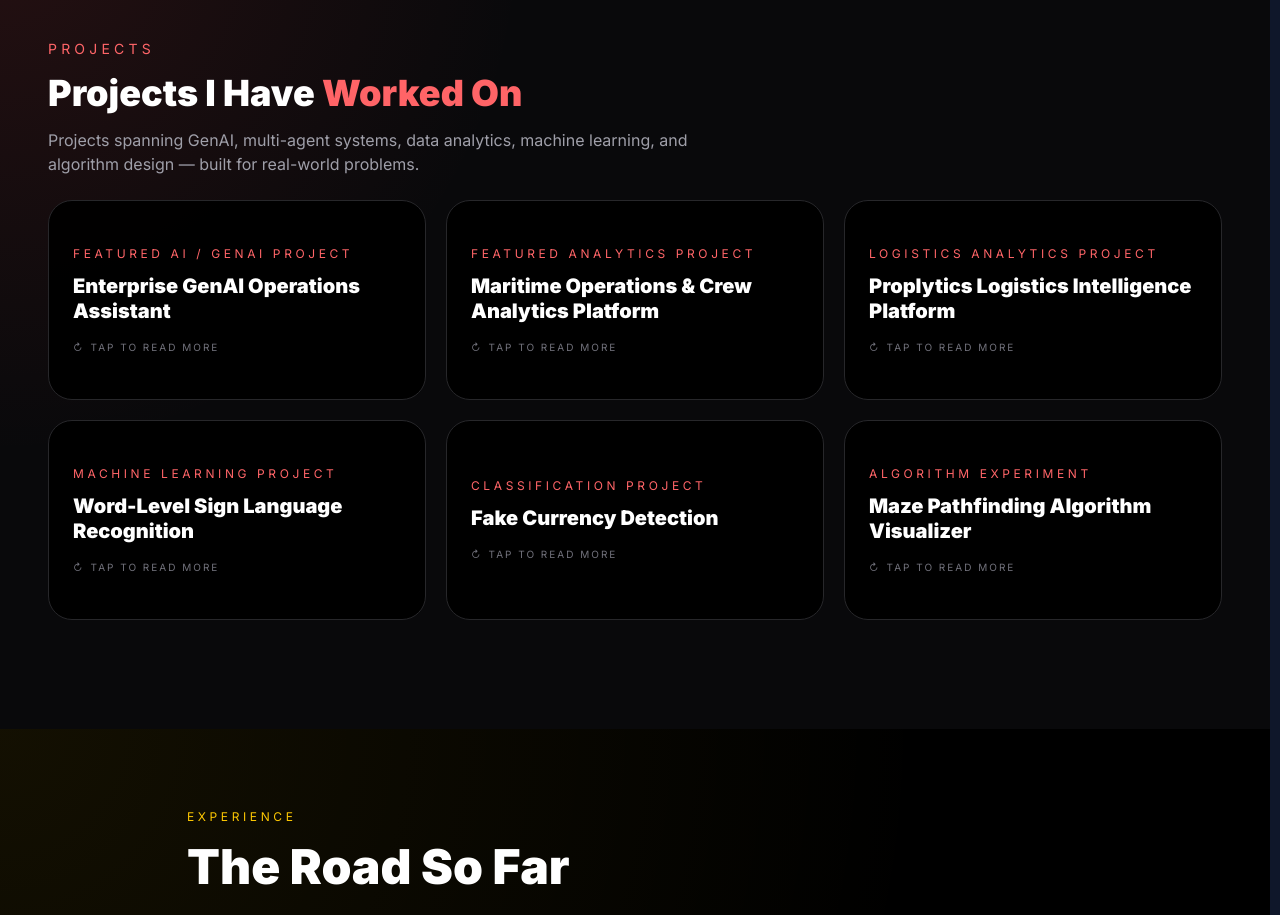
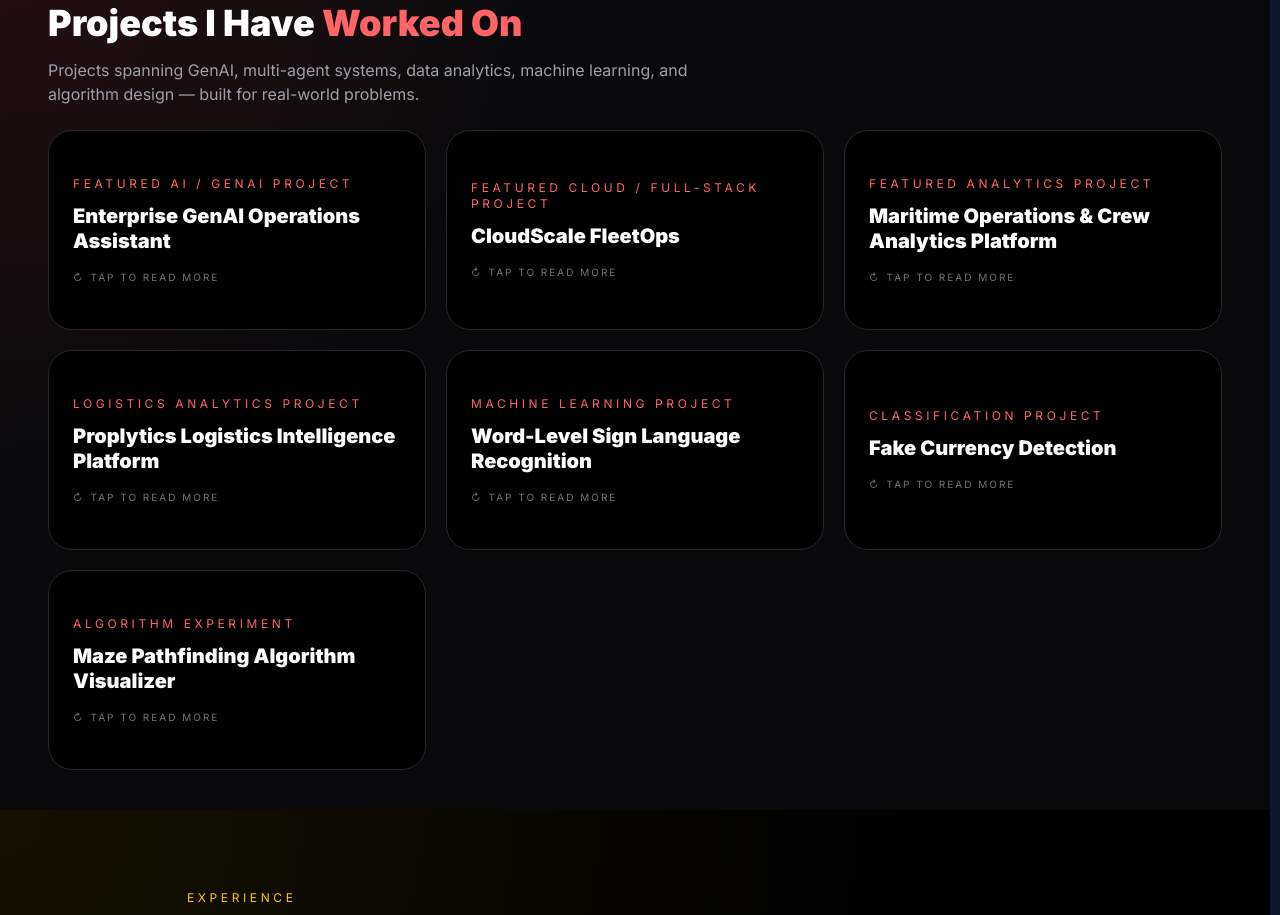
Before and after one commit to mahinvishnukb/portfolio, a React (Vite) app: page / in a window 1280 px wide. Shown: the part 2680-3595 px from the top of the page. Built offline with nearby package versions, Linux system fonts and the light colour scheme.

Commit message:
Add CloudScale FleetOps project; move Kalam quote to hero

```diff
--- a/src/App.jsx
+++ b/src/App.jsx
@@ -19,6 +19,15 @@ const projects = [
     tech: ["Python", "FastAPI", "React", "TypeScript", "RAG", "NL2SQL", "Multi-Agent", "ChromaDB", "SQLAlchemy"],
     link: "https://enterprise-genai-ops-assistant-git-master-mahinvishnu.vercel.app",
     github: "https://github.com/mahinvishnukb/enterprise-genai-ops-assistant",
+  },
+  {
+    title: "CloudScale FleetOps",
+    type: "Featured Cloud / Full-Stack Project",
+    description:
+      "A maritime fleet operations platform built on .NET 8 Clean Architecture with an Angular 22 front end — real-time IoT vessel telemetry over SignalR and event-driven cargo manifest processing on AWS Lambda. Provisioned with Terraform, containerised for Kubernetes, and covered by 186 automated tests.",
+    tech: [".NET 8", "Angular 22", "PostgreSQL", "AWS Lambda", "Kubernetes", "Terraform", "SignalR", "Docker"],
+    link: "https://cloudscale-fleetops.vercel.app",
+    github: "https://github.com/mahinvishnukb/cloudscale-fleetops",
   },
   {
     title: "Maritime Operations & Crew Analytics Platform",
```
